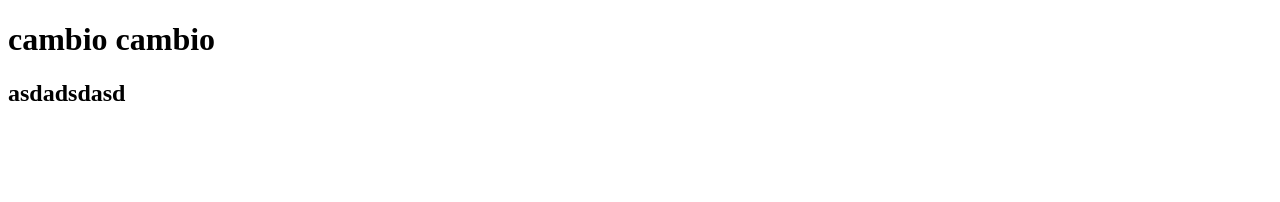
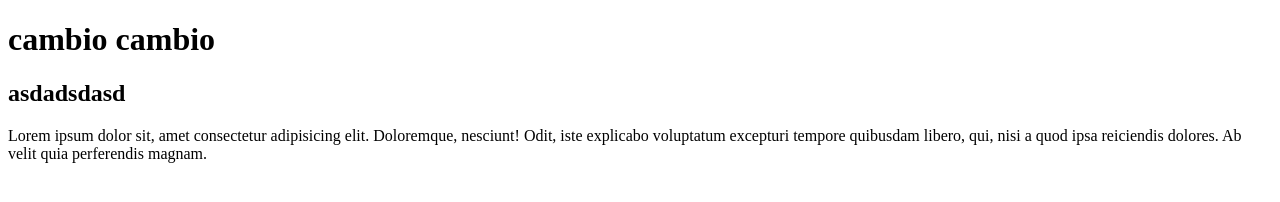
Before and after one commit to MateoPanosyan/proyecto, a plain HTML site: page index.html in a window 1280 px wide. Drawn offline with Linux system fonts and the light colour scheme.

Commit message:
Prueba 4

```diff
--- a/index.html
+++ b/index.html
@@ -8,5 +8,6 @@
 <body>
     <h1>cambio cambio</h1>
     <h2>asdadsdasd</h2>
+    <p>Lorem ipsum dolor sit, amet consectetur adipisicing elit. Doloremque, nesciunt! Odit, iste explicabo voluptatum excepturi tempore quibusdam libero, qui, nisi a quod ipsa reiciendis dolores. Ab velit quia perferendis magnam.</p>
 </body>
 </html>
```
